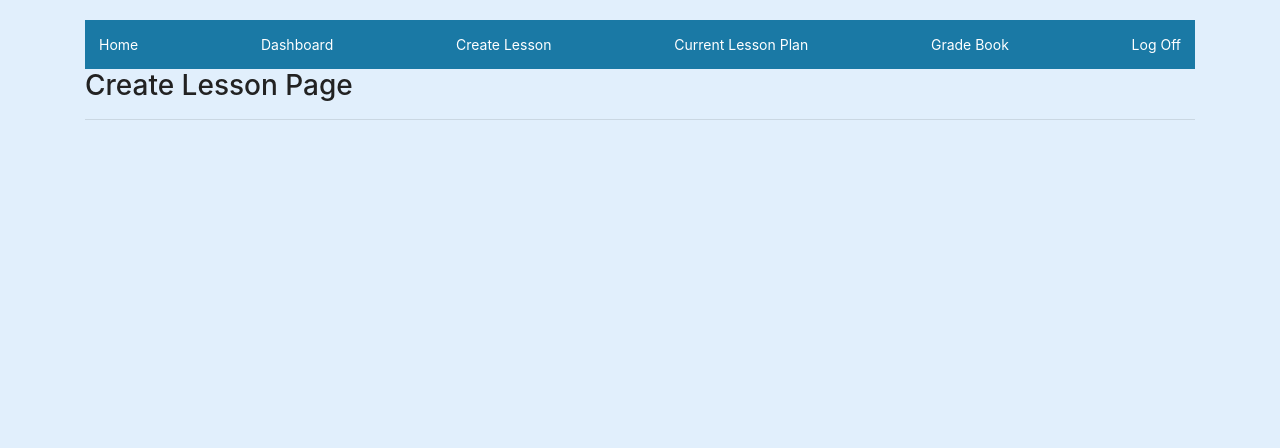
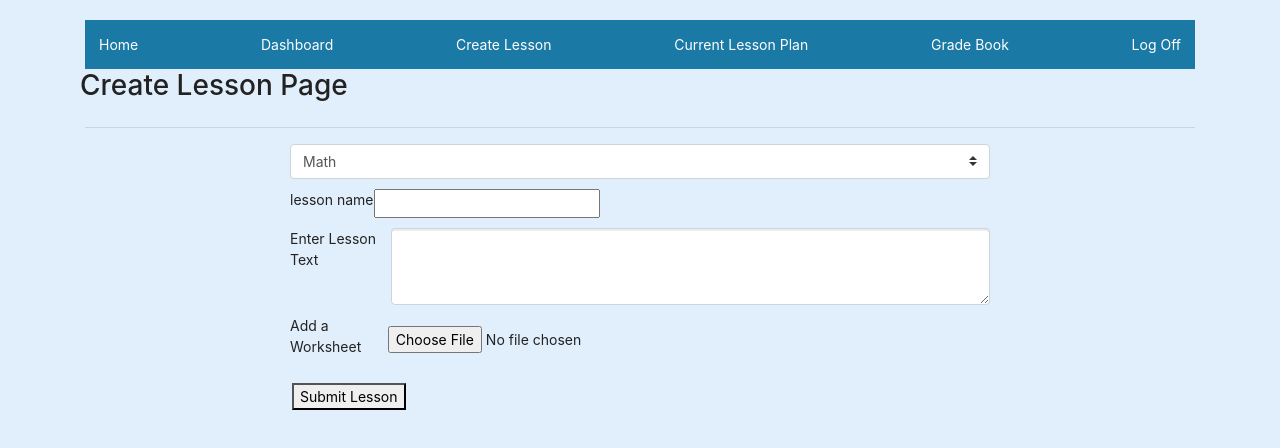
Before and after one commit to Woz-U-Group-Projects/new-team-freeze, a React (Create React App) app in the folder client-react/: page /CreateLesson in a window 1280 px wide. Shown: the top 448 px of the page. Built offline with nearby package versions, Linux system fonts and the light colour scheme; no server answers; sample sign-in values are in the browser's storage.

Commit message:
add fields to create lesson page

```diff
--- a/client-react/src/App.css
+++ b/client-react/src/App.css
@@ -97,7 +97,7 @@ li a:hover {
 
 /* ----------- Registration Page/User.js ----------- */
 
-.form-row {
+.form-group {
   display: flex;
   justify-content: center;
   align-items: center;
@@ -133,3 +133,17 @@ button {
 button {
   margin: 2px;
 }
+/* ----------create lesson page------ */
+.form-group-text {
+  display: flex;
+  margin-top: 10px;
+  margin-bottom: 10px;
+  height: auto;
+  width: 50em;
+
+}
+.form-group-left{
+  display: flex;
+  text-align: left;
+
+}
--- a/client-react/src/HomePage/Home.js
+++ b/client-react/src/HomePage/Home.js
@@ -30,7 +30,7 @@ class Home extends React.Component {
             user: JSON.parse(localStorage.getItem('http://localhost:8080/User')),
             users: { loading: true }
         });
-        userService.getAll().then(users => this.setState({ users }));
+        // userService.getAll().then(users => this.setState({ users }));
     }
 
     getData = () => {
--- a/client-react/src/Screens/CreateLesson.js
+++ b/client-react/src/Screens/CreateLesson.js
@@ -61,11 +61,42 @@ class CreateLesson extends React.Component {
                     </ul>
                 </div>
 
-                <div className='center'>
+                <div className='form-row'>
                     <h2>Create Lesson Page</h2>
                 </div>
                 <hr></hr>
+                <div className="form-group">
+                    <br></br>
+                    <form>
+                        <select className="browser-default custom-select" ref={this.subject}>
+                            <option defaultValue="M">Math</option>
+                            <option defaultValue="R">Reading</option>
+                            <option defaultValue="SS">Social Studies</option>
+                            <option defaultValue="Sc">Science</option>
+                        </select>
+
+                        <div className="form-group-left">
+                            <label name='lessonName'>lesson name</label>
+                            <input type="text" id="lessonName" ></input>
                         </div>
+
+                        <div className="form-group-text">
+                            <label name="lesson text">Enter Lesson Text</label>
+                            <textarea className="form-control" id="exampleTextarea" rows="3" ></textarea>
+                        </div>
+
+                        <div className="form-group">
+                                    <label name="upload files">Add a Worksheet</label>
+                                    <input type="file" className="form-control-file" id="exampleInputFile" aria-describedby="fileHelp" />
+                                    {/* <small id="fileHelp" className="form-text text-muted">This is some placeholder block-level help text for the above input. It's a bit lighter and easily wraps to a new line.</small>  */}
+                        </div>
+                        <button className="from-group" type='submit'>Submit Lesson</button>
+
+
+                    </form>
+
+                </div>
+            </div >
         )
     }
 }
```
Lines whose indentation alone changed are shown as unchanged.
